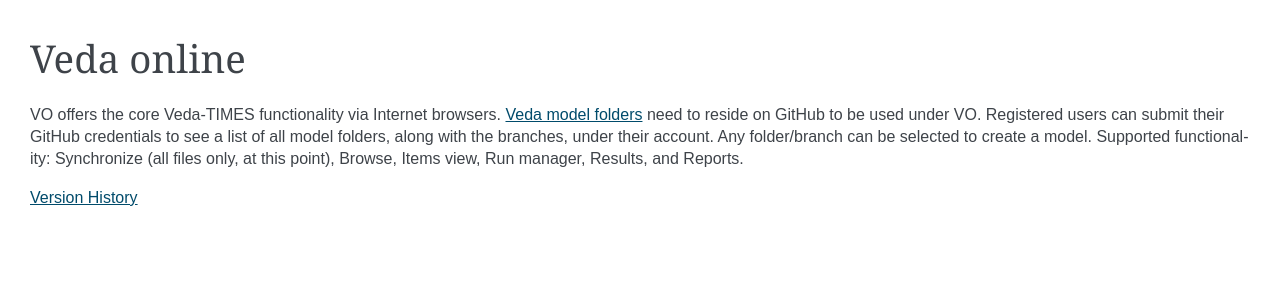
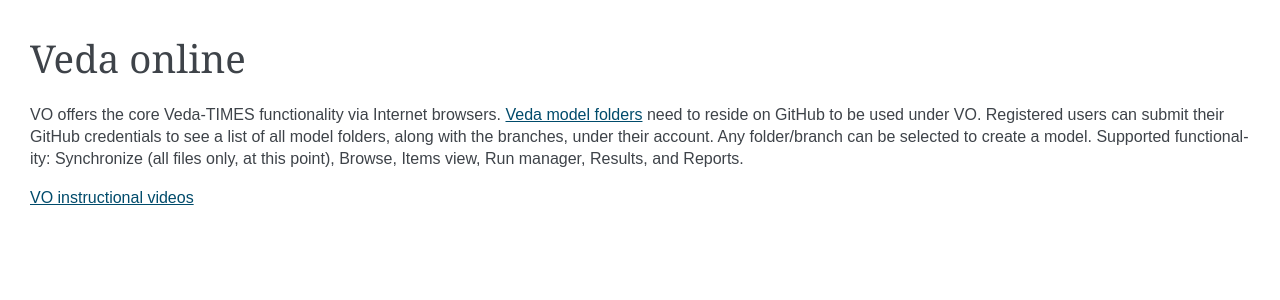
Before and after one commit to kanors-emr/VedaOnline-Pages, a Sphinx documentation site: the page built from source/index.rst, in a window 1280 px wide. Shown: the top 300 px of the page. Built offline with Sphinx 7.4.7, drawn with Linux system fonts in a browser that asks for light colours.

Commit message:
videos link

```diff
--- a/source/index.rst
+++ b/source/index.rst
@@ -11,4 +11,4 @@
    <p> VO offers the core Veda-TIMES functionality via Internet browsers. <a href="https://veda-documentation.readthedocs.io/en/latest/pages/introduction.html#architecture" target="_blank">Veda model folders</a> need to reside on GitHub to be used under VO. Registered users can submit their GitHub credentials to see a list of all model folders, along with the branches, under their account. Any folder/branch can be selected
    to create a model. Supported functionality: Synchronize (all files only, at this point), Browse, Items view, Run manager, Results, and Reports. </p>
 
-   <p> <a href="https://veda-documentation.readthedocs.io/en/latest/pages/version_history.html" target="_blank">Version History</a> </p>
+   <p> <a href="https://youtu.be/nHBkYauhzrE" target="_blank">VO instructional videos</a> </p>
```
